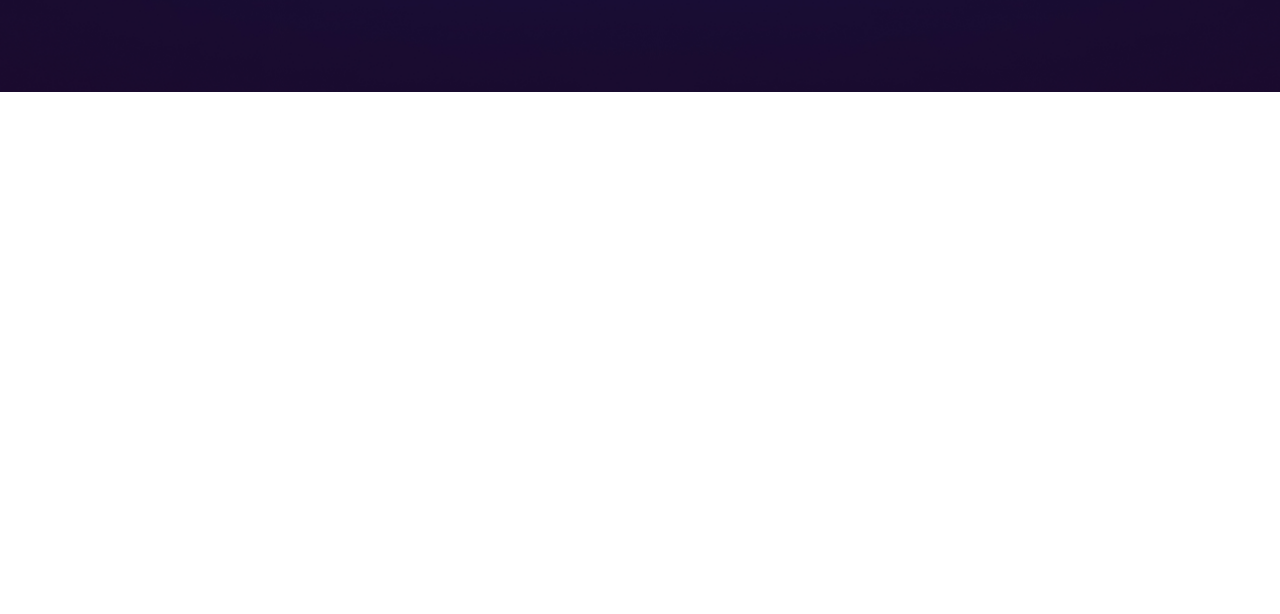
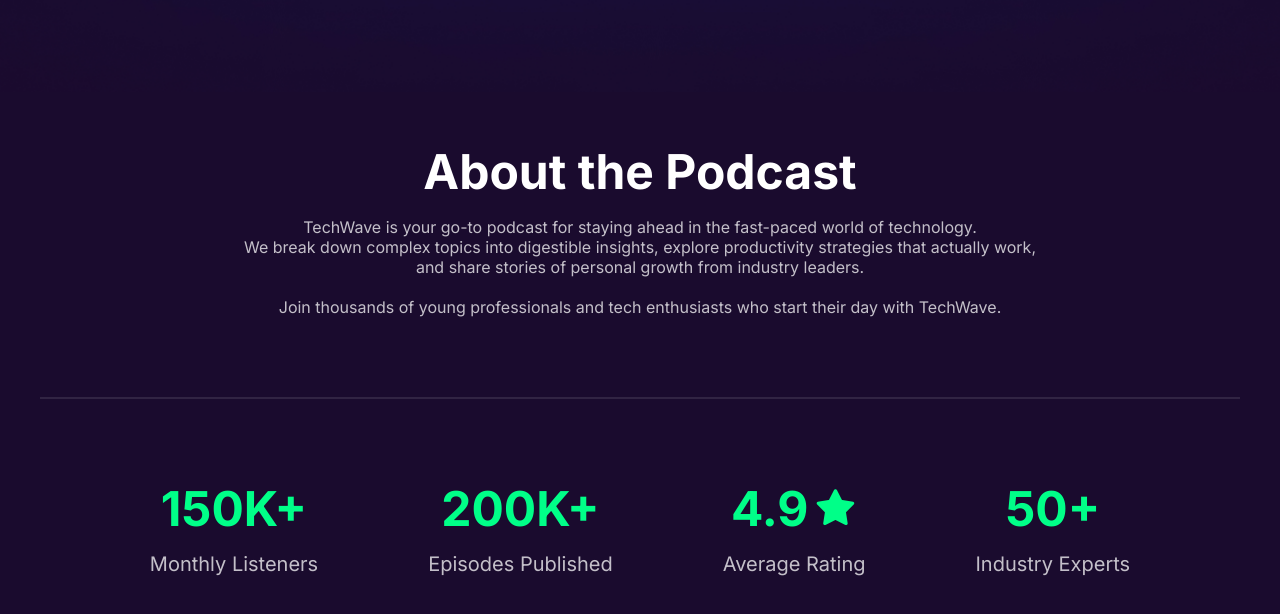
Before and after one commit to ashikur-rahman-programmer/tech-wave-website, a plain HTML site: page index.html in a window 1280 px wide. Shown: the part 770-1384 px from the top of the page. Before the commit the page ends 862 px from the top, so only its background shows below. Drawn offline with Linux system fonts and the light colour scheme.

Commit message:
adder about and cards section

```diff
--- a/index.html
+++ b/index.html
@@ -50,7 +50,7 @@
 
       <!-- banner stared -->
       <section class="section-banner">
-        <div class="banner-container">
+        <div class="banner-container container">
           <figure class="banner-img">
             <p class="new">NEW</p>
             <img src="./assets/microphone.png" alt="banner microphone" />
@@ -73,5 +73,43 @@
         </div>
       </section>
     </header>
+
+    <main>
+      <section class="section-about">
+        <div class="about container">
+          <div class="about-content">
+            <h2 class="heading-2 about-title">About the Podcast</h2>
+            <p class="desc">
+              TechWave is your go-to podcast for staying ahead in the fast-paced
+              world of technology. <br />
+              We break down complex topics into digestible insights, explore
+              productivity strategies that actually work, <br />
+              and share stories of personal growth from industry leaders. <br />
+              <br />
+              Join thousands of young professionals and tech enthusiasts who
+              start their day with TechWave.
+            </p>
+          </div>
+          <div class="about-cards-box">
+            <div class="about-card">
+              <h3 class="card-title">150K+</h3>
+              <p class="card-desc">Monthly Listeners</p>
+            </div>
+            <div class="about-card">
+              <h3 class="card-title">200K+</h3>
+              <p class="card-desc">Episodes Published</p>
+            </div>
+            <div class="about-card">
+              <h3 class="card-title">4.9<i class="fa-solid fa-star"></i></h3>
+              <p class="card-desc">Average Rating</p>
+            </div>
+            <div class="about-card">
+              <h3 class="card-title">50+</h3>
+              <p class="card-desc">Industry Experts</p>
+            </div>
+          </div>
+        </div>
+      </section>
+    </main>
   </body>
 </html>
--- a/style/techwave.css
+++ b/style/techwave.css
@@ -41,6 +41,17 @@ body {
   max-width: 1200px;
   width: 100%;
   margin: 0 auto;
+}
+
+.heading-2 {
+  font-size: var(--heading-2);
+  color: var(--primary-color);
+  font-weight: 700;
+}
+.desc {
+  font-size: var(--desc-font);
+  color: var(--desc-color);
+  line-height: 20px;
 }
 
 .btn {
@@ -182,6 +193,55 @@ nav {
 .banner-btn-2:active {
   transform: translateY(3px);
 }
+
+/* about section */
+.section-about {
+  background: var(--primary-background-color);
+}
+.about {
+  padding: 50px 0 120px;
+}
+.about-content {
+  padding-bottom: 80px;
+  border-bottom: 2px solid #ffffff1a;
+  text-align: center;
+}
+.about-title {
+  margin-bottom: 16px;
+}
+
+.about-cards-box {
+  display: flex;
+  gap: 80px;
+  align-items: center;
+  justify-content: center;
+  margin-top: 80px;
+}
+.about-card {
+  display: flex;
+  flex-direction: column;
+  justify-content: center;
+  align-items: center;
+  gap: 16px;
+  padding: 0 15px;
+}
+.card-title {
+  font-size: var(--heading-2);
+  color: var(--secondary-color);
+  font-weight: 700;
+  display: flex;
+  justify-content: center;
+  align-items: center;
+  gap: 5px;
+}
+.card-title i {
+  font-size: 35px;
+}
+.card-desc {
+  font-size: 20px;
+  color: var(--desc-color);
+  line-height: 20px;
+}
 /* /////////////////////////////////////////////////////////// */
 /* mobile responsive */
 @media screen and (max-width: 576px) {
@@ -194,6 +254,9 @@ nav {
   }
   .hamburger {
     display: block;
+  }
+  .banner-container {
+    padding: 40px 20px;
   }
 }
 
```
